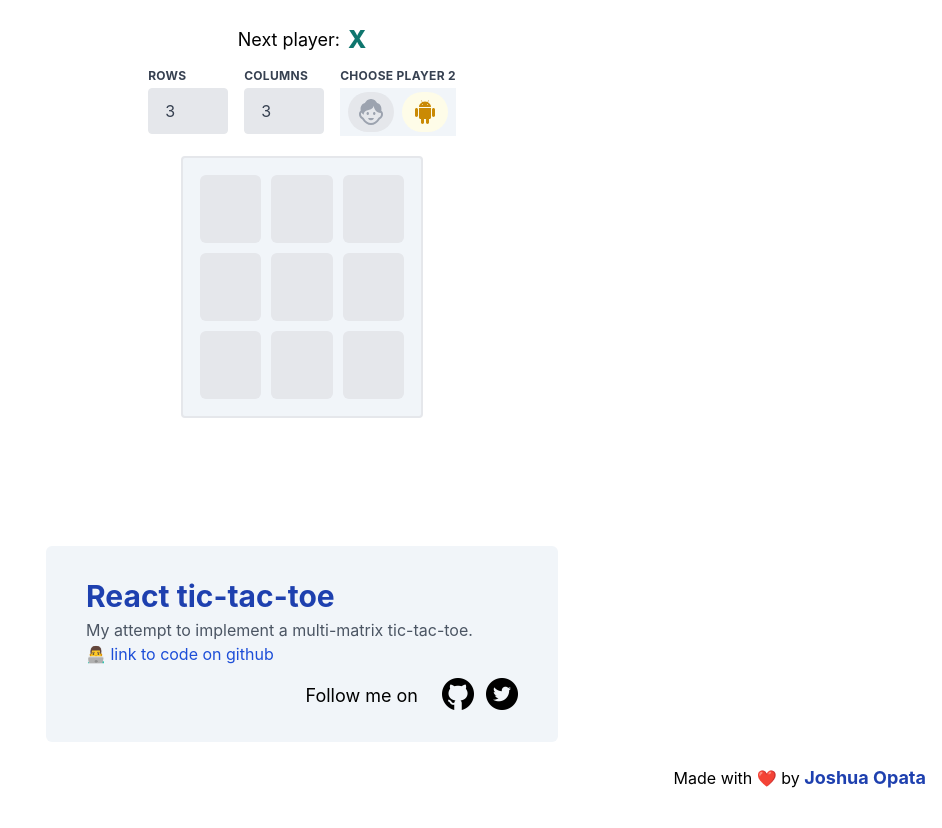
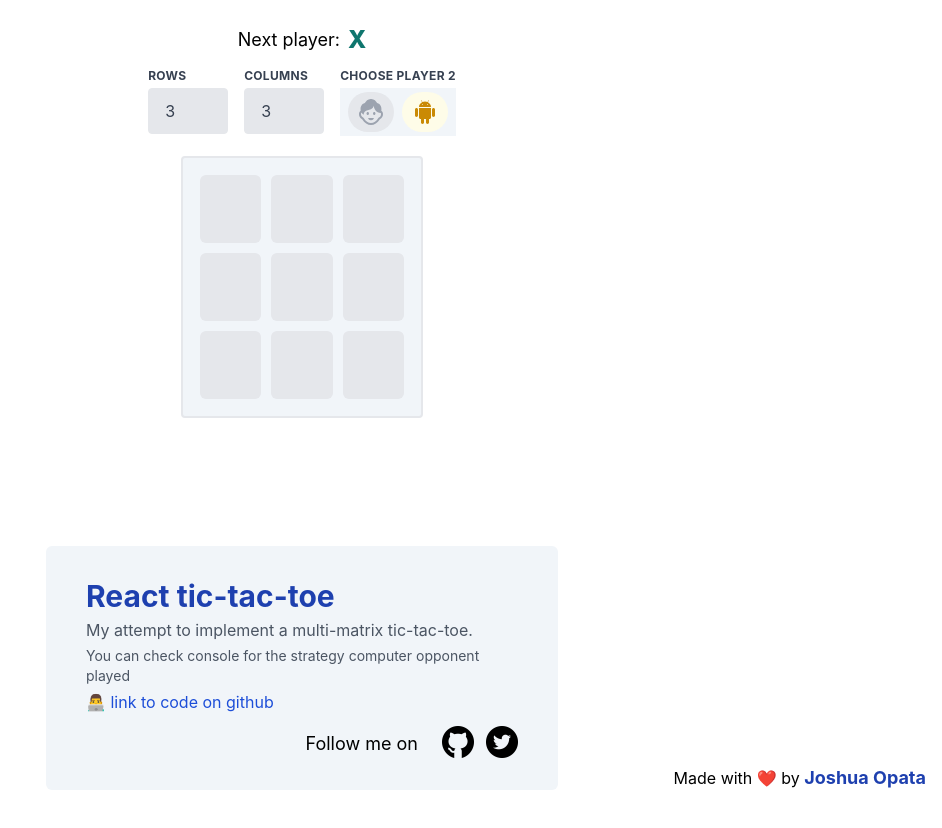
Before and after one commit to opatajoshua/react-tic-tac-toe, a React (Create React App) app: page / in a window 1280 px wide. Shown: the top 828 px of the page, without its empty margins (338-1280 px from the left). Built offline with nearby package versions, Linux system fonts and the light colour scheme.

Commit message:
info card text update

```diff
--- a/src/info/InfoCard.tsx
+++ b/src/info/InfoCard.tsx
@@ -15,9 +15,10 @@ export function InfoCard(props: ComponentProps<'div'>) {
       <p className="text-gray-600">
         My attempt to implement a multi-matrix tic-tac-toe.
       </p>
+      <p className='text-sm mt-1 text-gray-600'>You can check console for the strategy computer opponent played</p>
       <a
         href="https://github.com/opatajoshua/react-tic-tac-toe"
-        className="text-blue-700"
+        className="text-blue-700 mt-1"
         target="_blank" rel="noreferrer"
       >
         ‍👨‍💻 link to code on github
```
